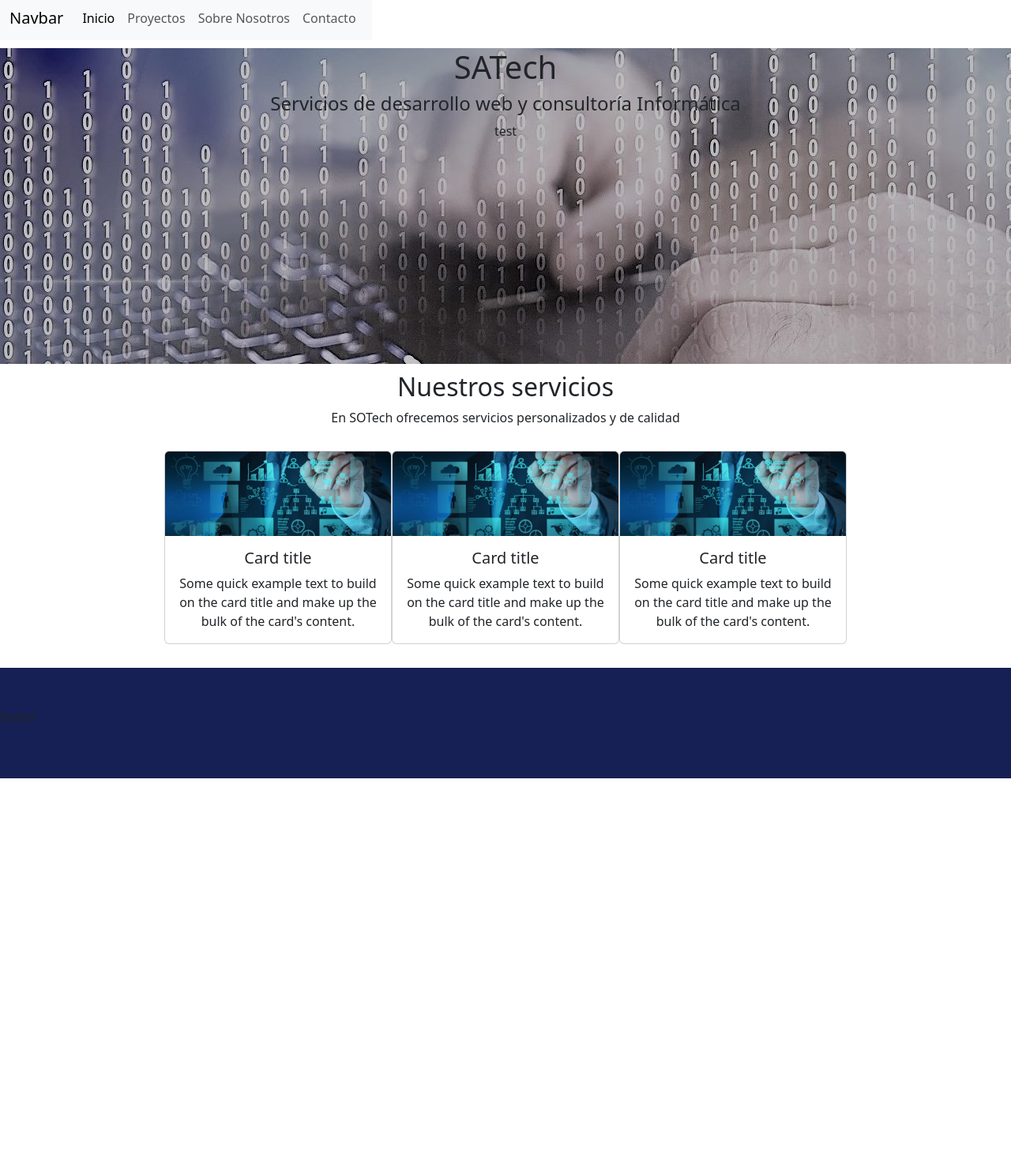
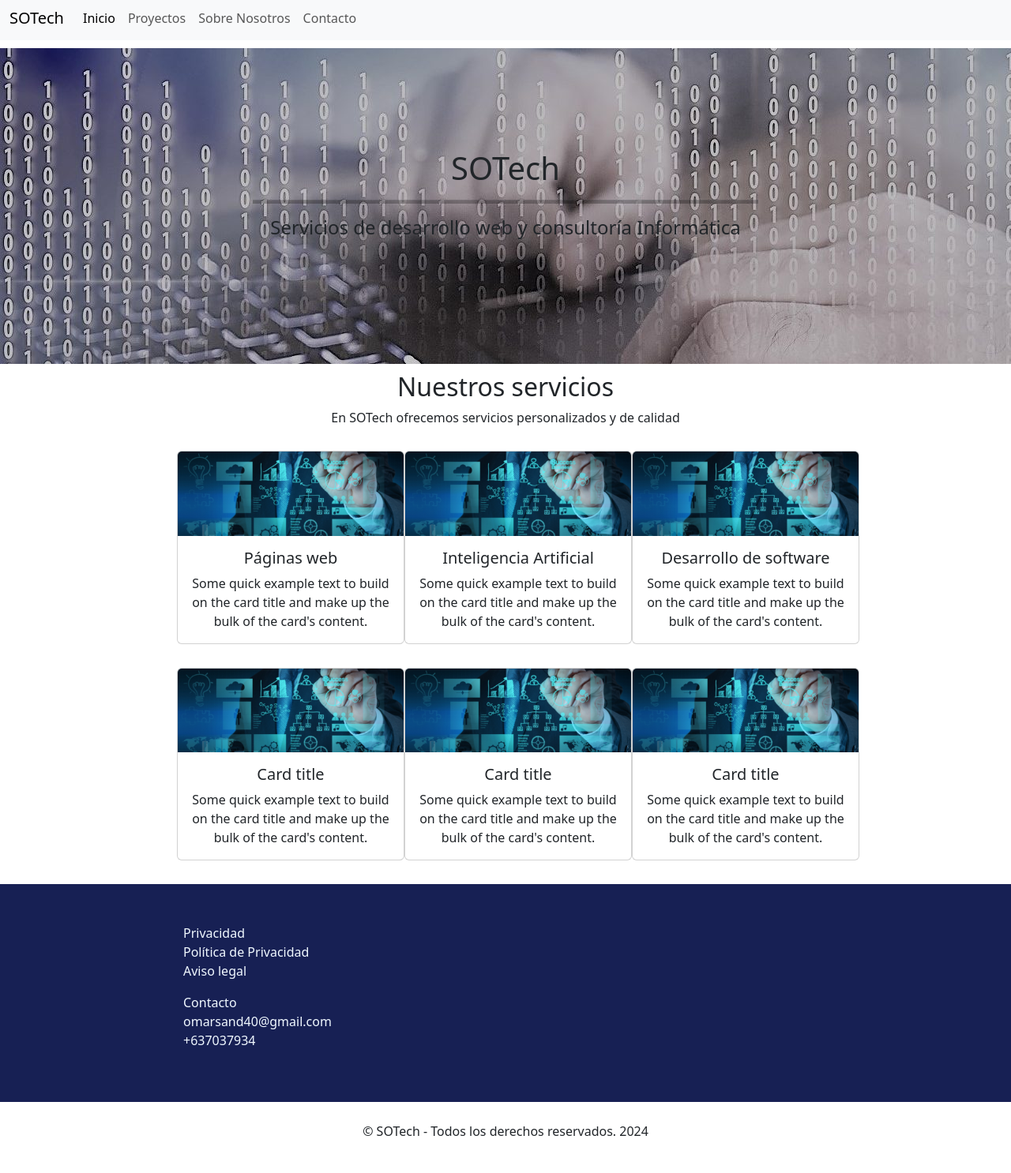
Before and after one commit to posandoval/sotech, a plain HTML site: page index.html in a window 1280 px wide. Shown: the part 5-1491 px from the top of the page at 79% size. Before the commit the page ends 991 px from the top, so only its background shows below. Drawn offline with nearby package versions, Linux system fonts and the light colour scheme.

Commit message:
update footer

```diff
--- a/CSS/styleIndex.css
+++ b/CSS/styleIndex.css
@@ -2,31 +2,32 @@
     padding: 0;
     margin: 0;
     box-sizing: border-box;
+    /* background-color: #eff5ff;     */
 }
 
-header{
-    display:flex;
-}
+
 ul{
  list-style: none;
  text-decoration: none;
+}
 
-}
+
 .banner{
     background-image: url('./../img/testImg2.jpg');
     height: 50vh;
     margin: 10px 0;
 }
 
+.linea{
+    height: 5px;
+    width: 50%;
+    background-color: black;
+    margin-left: 25%;
+}
+
 .textBanner{
     text-align: center;
-}
-
-.footerSidebar{
-    background-color: #172054;
-    margin: 0%;
-    padding: 50px 0px;
-    width: 100%;
+    padding-top: 10%;
 }
 
 .servicios{
@@ -39,3 +40,16 @@ ul{
     justify-content: center;
     margin: 30px 60px;
 }
+
+.footerSocial{
+    background-color: #172054;
+    margin: 0%;
+    padding: 50px 200px;
+    width: 100%;
+    color: aliceblue;
+}
+
+.footerCopyright{
+    padding: 25px 0px;
+    text-align:center;
+}
--- a/index.html
+++ b/index.html
@@ -11,12 +11,14 @@
     <header>
         <nav class="navbar navbar-expand-lg bg-body-tertiary">
             <div class="container-fluid">
-              <a class="navbar-brand" href="#">Navbar</a>
+              <a class="navbar-brand" href="#">SOTech</a>
               <button class="navbar-toggler" type="button" data-bs-toggle="collapse" data-bs-target="#navbarSupportedContent" aria-controls="navbarSupportedContent" aria-expanded="false" aria-label="Toggle navigation">
               <span class="navbar-toggler-icon"></span>
               </button>
               <div class="collapse navbar-collapse" id="navbarSupportedContent">
+
                   <ul class="navbar-nav me-auto mb-2 mb-lg-0">
+
                   <li class="nav-item">
                     <a class="nav-link active" aria-current="page" href="#">Inicio</a>
                   </li>
@@ -27,7 +29,7 @@
                     <a class="nav-link" href="#">Sobre Nosotros</a>
                   </li>
 
-                  <li class="nav-item">
+                  <li class="navItemContacto">
                     <a class="nav-link" href="#">Contacto</a>
                   </li>
 
@@ -39,15 +41,42 @@
     <main>
         <section class="banner">
           <div class="textBanner">
-            <h1 >SATech</h1>
-            <h4>Servicios de desarrollo web y consultoría Informática</h4>
-            <p>test</p>
+            <h1 >SOTech</h1>
+           <hr class="linea"> <h4>Servicios de desarrollo web y consultoría Informática</h4> </hr>
           </div>
         </section>
 
         <section class="servicios">
           <h2>Nuestros servicios</h2>
           <p>En SOTech ofrecemos servicios personalizados y de calidad</p>
+
+          <ul class="listaH1">
+            <div class="cardPropia">
+            <div class="card" style="width: 18rem;">
+              <img src="./img/testImg.jpg" class="card-img-top" alt="..." >
+              <div class="card-body">
+                <h5 class="card-title">Páginas web</h5>
+                <p class="card-text">Some quick example text to build on the card title and make up the bulk of the card's content.</p>
+              </div>
+            </div>
+            <div class="card" style="width: 18rem;">
+              <img src="./img/testImg.jpg" class="card-img-top" alt="..." >
+              <div class="card-body">
+                <h5 class="card-title">Inteligencia Artificial </h5>
+                <p class="card-text">Some quick example text to build on the card title and make up the bulk of the card's content.</p>
+              </div>
+            </div>
+            <div class="card" style="width: 18rem;">
+              <img src="./img/testImg.jpg" class="card-img-top" alt="..." >
+              <div class="card-body">
+                <h5 class="card-title">Desarrollo de software</h5>
+                <p class="card-text">Some quick example text to build on the card title and make up the bulk of the card's content.</p>
+              </div>
+            </div>
+          </div>
+        </ul>
+
+        <ul class="listaH2">
           <div class="cardPropia">
           <div class="card" style="width: 18rem;">
             <img src="./img/testImg.jpg" class="card-img-top" alt="..." >
@@ -70,16 +99,36 @@
               <p class="card-text">Some quick example text to build on the card title and make up the bulk of the card's content.</p>
             </div>
           </div>
+        </div>
+      </ul>
 
-          </div>
         </section>
 
     </main>
     <footer class="footerSidebar">
-      <div class="footer">
-        <p>footer</p>
+      <!-- footer -->
+      <div class="footerSocial">
+      <ul class="listaFooter1">
+        <li>Privacidad</li>
+        <li>Política de Privacidad</li>
+        <li>Aviso legal</li>
+      </ul>
+      <ul class="listaFooter2">
+        <li>
+          <a class="nav-link" href="#">Contacto</a>
+        </li>
+        <li>omarsand40@gmail.com</li>
+        <li>+637037934</li>
+      </ul>
 
       </div>
+      <!-- end-footerSocial -->
+
+      <!--Copyrights-->
+      <div class="footerCopyright">
+        <p>© SOTech - Todos los derechos reservados. 2024</p>
+      </div>
+     <!--  end Copyrights-- -->
     </footer>
 
     <script src="https://cdn.jsdelivr.net/npm/bootstrap@5.3.2/dist/js/bootstrap.bundle.min.js" integrity="sha384-C6RzsynM9kWDrMNeT87bh95OGNyZPhcTNXj1NW7RuBCsyN/o0jlpcV8Qyq46cDfL" crossorigin="anonymous"></script>
```
Lines whose indentation alone changed are shown as unchanged.
